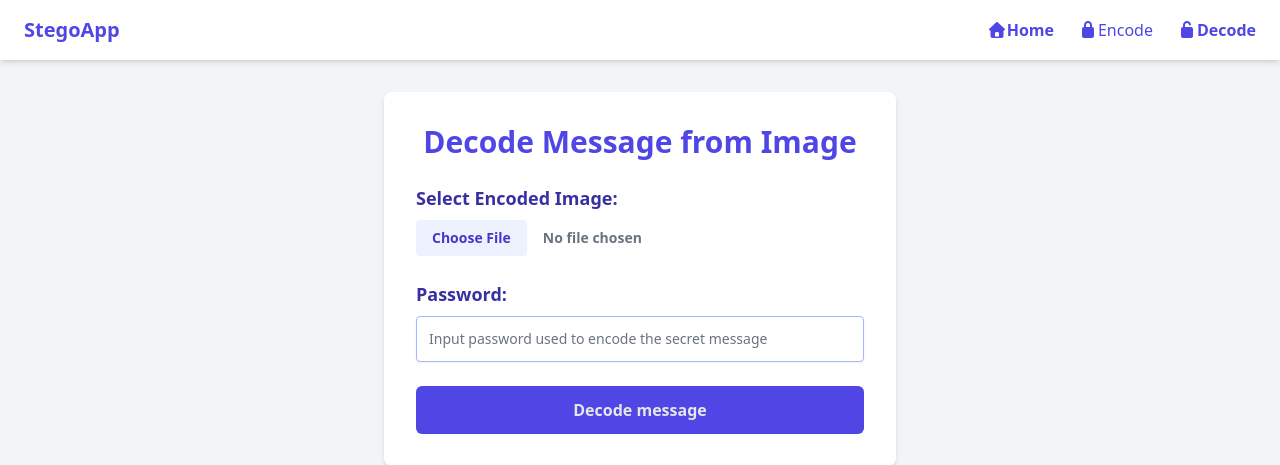
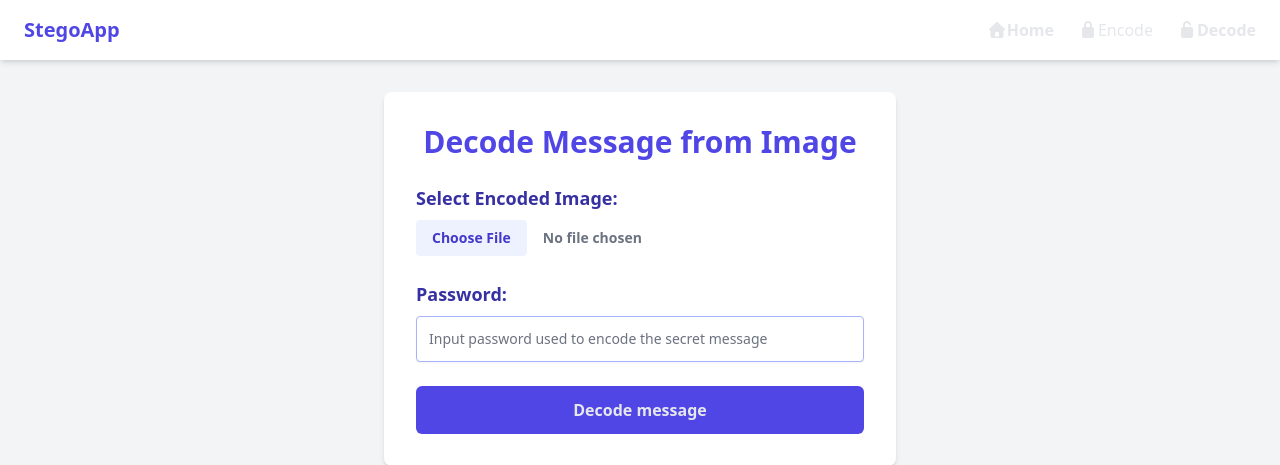
Before and after one commit to baytech77/Steganography, a Django app: page /decode in a window 1280 px wide. Shown: the top 465 px of the page. Run offline with Django 5.2, Linux system fonts and the light colour scheme; some libraries are stand-ins or nearby versions.

Commit message:
Update base.html

```diff
--- a/theme/templates/base.html
+++ b/theme/templates/base.html
@@ -14,8 +14,8 @@
   <nav class="bg-white shadow-md">
     <div class="container mx-auto px-6 py-4 flex justify-between items-center">
       <a href="{% url 'landing' %}" class="text-xl font-bold text-indigo-600 hover:text-indigo-700">StegoApp</a>
-      <ul class="hidden md:flex space-x-6 text-indigo-600  font-medium">
-        <li><i class="fa fa-home" aria-hidden="true"></i><a href="{% url 'landing' %}" class="hover:text-indigo-700 font-bold{% if request.path == '/landing'  %}text-indigo-500 {% endif %}">Home</a></li>
+      <ul class="hidden md:flex space-x-6 text-gray-200  font-medium">
+        <li><i class="fa fa-home " aria-hidden="true"></i><a href="{% url 'landing' %}" class="hover:text-indigo-700 font-bold{% if request.path == '/landing'  %}text-indigo-500 {% endif %}">Home</a></li>
         <li><i class="fa fa-lock" aria-hidden="true"></i><a href="{% url 'encode' %}" class="hover:text-indigo-700 font-bold{% if request.path == '/decode'  %}text-indigo-500 {% endif %}">Encode</a></li>
         <li><i class="fa fa-unlock" aria-hidden="true"></i><a href="{% url 'decode' %}" class="hover:text-indigo-700 font-bold{% if request.path == '/encode' %}text-indigo-500 {% endif %}">Decode</a></li>
       </ul>
@@ -29,7 +29,7 @@
     </div>
     <!-- Mobile menu -->
     <div id="mobile-menu" class="hidden  md:hidden bg-white shadow-md">
-      <ul class="flex flex-col text-right space-y-2 p-4  text-indigo-700 font-medium">
+      <ul class="flex flex-col text-right space-y-2 p-4  text-gray-200 font-medium">
         <li><i class="fa fa-home" aria-hidden="true"></i><a href="{% url 'landing' %}" class="hover:text-indigo-700 font-bold{% if request.path == '/landing' %}text-indigo-500 {% endif %}">Home</a></li>
         <li><i class="fa fa-lock" aria-hidden="true"></i><a href="{% url 'encode' %}" class="block text-sm hover:text-indigo-700 font-bold{% if request.path == '/decode' %}text-indigo-500 {% endif %}">Encode</a></li>
         <li><i class="fa fa-unlock" aria-hidden="true"></i><a href="{% url 'decode' %}" class="block text-sm hover:text-indigo-700 font-bold{% if request.path == '/encode' %}text-indigo-500 {% endif %} ">Decode</a></li>
```
